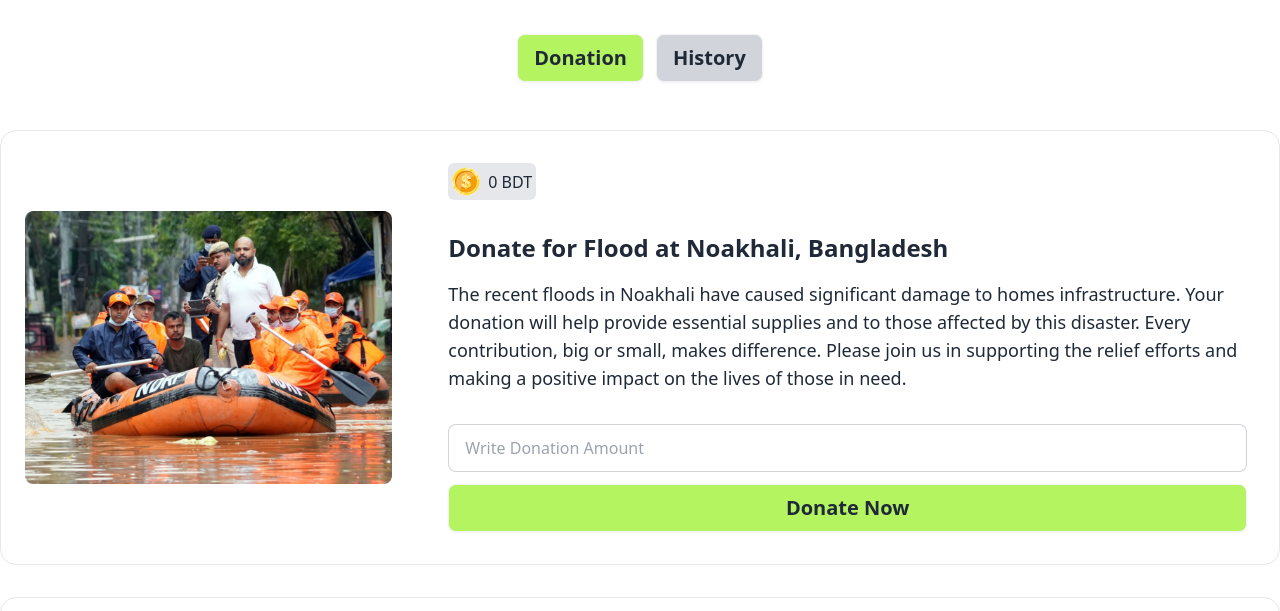
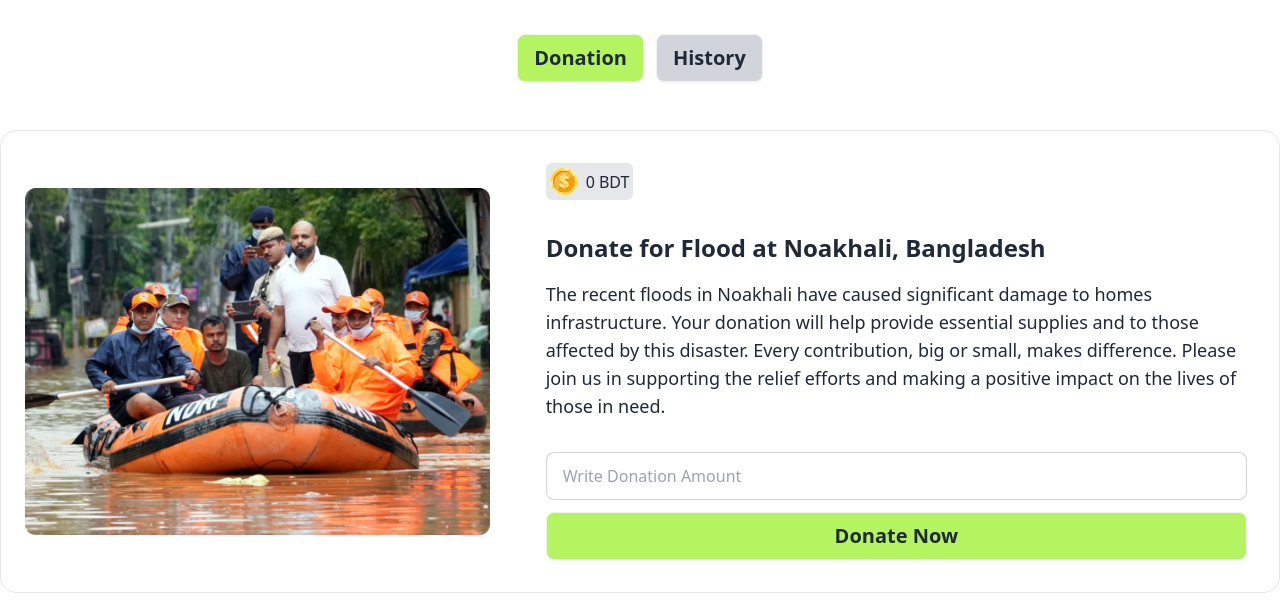
Before and after one commit to modasserahmed17/fifth-assign-java, a plain HTML site: page index.html in a window 1280 px wide. Shown: the part 111-722 px from the top of the page. Drawn offline with nearby package versions, Linux system fonts and the light colour scheme.

Commit message:
added the correction part

```diff
--- a/index.html
+++ b/index.html
@@ -31,10 +31,10 @@
   </main>
   <section class="container mx-auto">
     <div class="card card-side bg-base-100 flex-col lg:flex-row border rounded-2xl">
-      <figure class="m-2 w-fit lg:w-full lg:m-6">
+      <figure class="m-2 w-fit lg:m-6">
         <img src="assets/noakhali.png" alt="" />
       </figure>
-      <div class="card-body gap-8">
+      <div class="card-body gap-8 lg:w-2/3">
         <div class="bg-gray-200 flex w-fit p-1 rounded-md gap-2 items-center">
           <img class="" src="assets/coin.png" alt="">
           <h5>0 BDT</h5>
```
